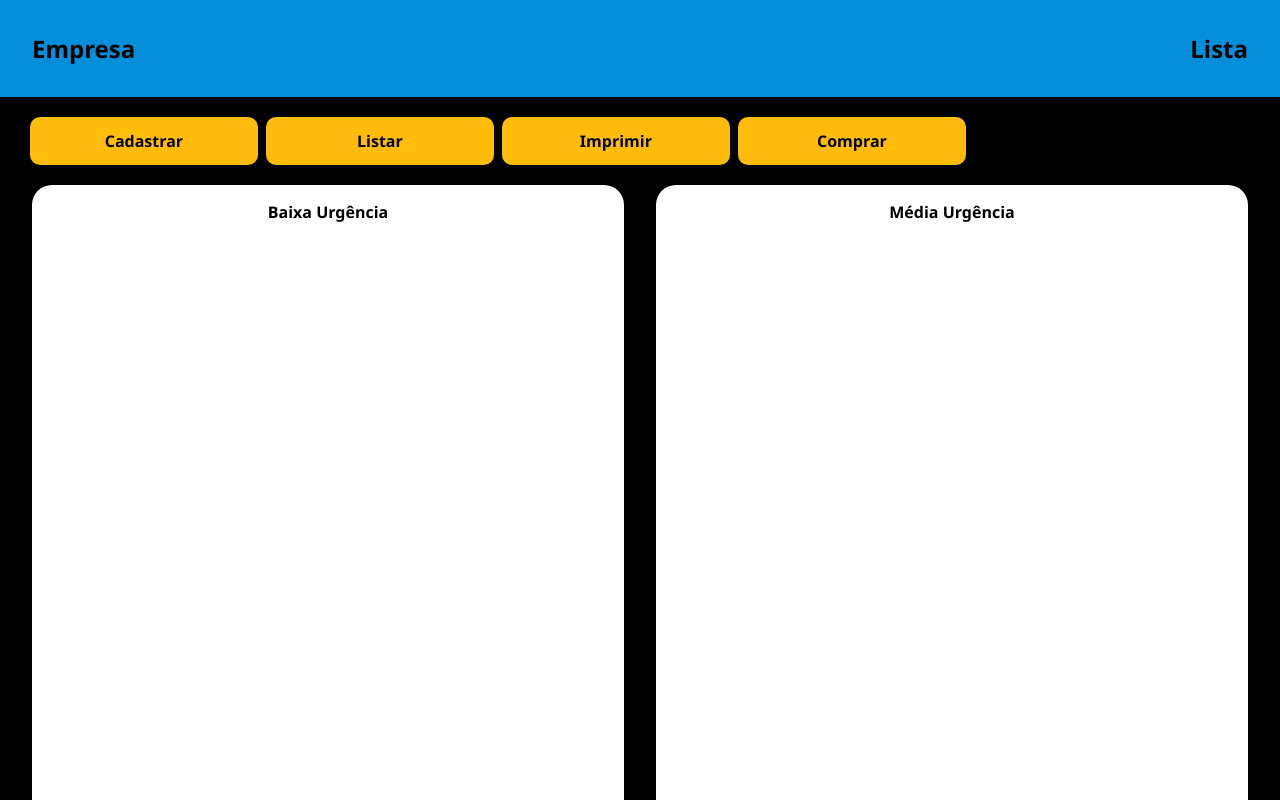
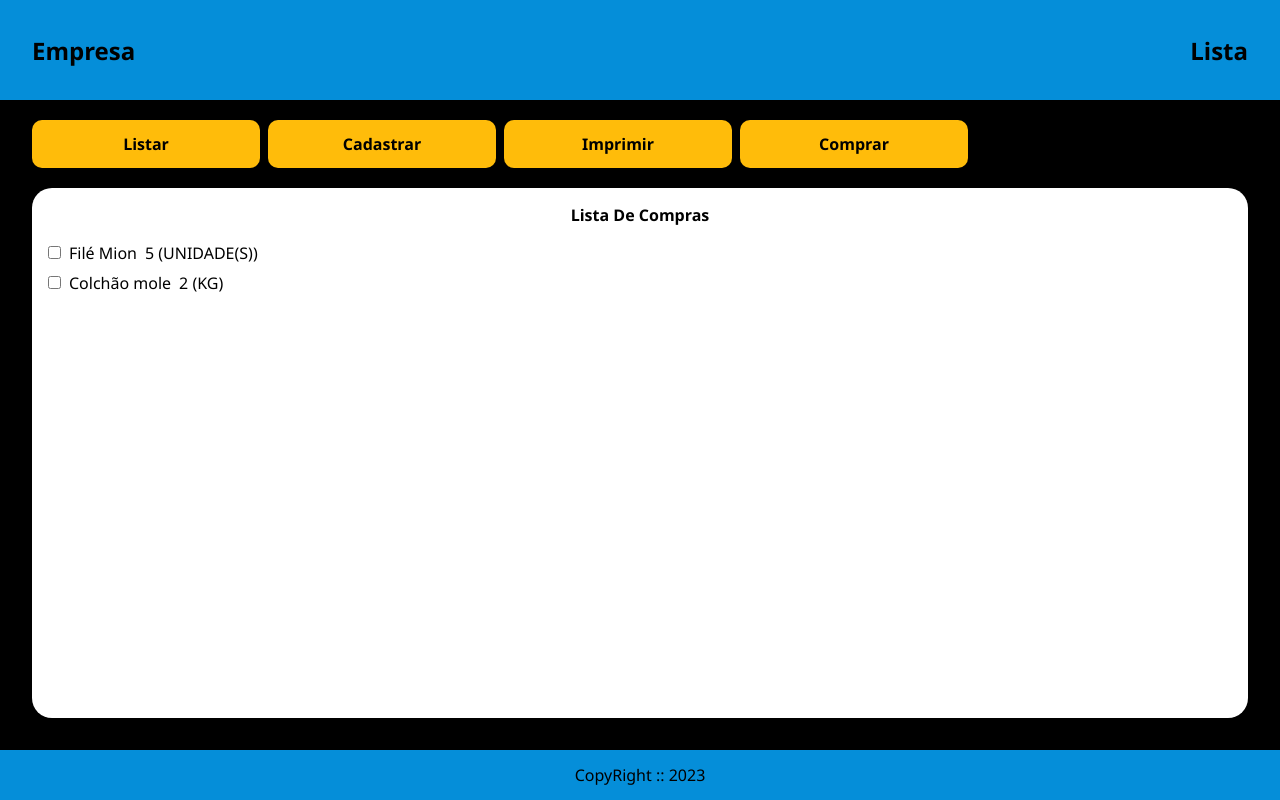
Before and after one commit to OsmairS3t/shoppinglist, a Next.js app: page / in a window 1280 px wide. Built offline with nearby package versions, Linux system fonts and the light colour scheme.

Commit message:
Updated List

```diff
--- a/src/pages/index.tsx
+++ b/src/pages/index.tsx
@@ -2,6 +2,7 @@ import Head from 'next/head'
 import { Inter } from 'next/font/google'
 import Link from 'next/link'
 import styles from '@/styles/Home.module.css'
+import List from './screens/list'
 
 const inter = Inter({ subsets: ['latin'] })
 
@@ -14,8 +15,8 @@ export default function Home() {
         <meta name="viewport" content="width=device-width, initial-scale=1" />
         <link rel="icon" href="/favicon.ico" />
       </Head>
+
       <main className={styles.main}>
-
         <div className={styles.header}>
           <div className={styles.textHeader}>Empresa</div>
           <div className={styles.textHeader}>Lista</div>
@@ -23,23 +24,14 @@ export default function Home() {
 
         <div className={styles.page}>
           <div className={styles.menu}>
+            <Link className={styles.itemMenu} href="/">Listar</Link>
             <Link className={styles.itemMenu} href="/">Cadastrar</Link>
-            <Link className={styles.itemMenu} href="/">Listar</Link>
             <Link className={styles.itemMenu} href="/">Imprimir</Link>
             <Link className={styles.itemMenu} href="/">Comprar</Link>
           </div>
 
           <div className={styles.content}>
-            <div className={styles.blockContent}>
-              <div className={styles.titleBlockContent}>Baixa Urgência</div>
-
-            </div>
-            <div className={styles.blockContent}>
-              <div className={styles.titleBlockContent}>Média Urgência</div>
-            </div>
-            <div className={styles.blockContent}>
-              <div className={styles.titleBlockContent}>Alta Urgência</div>
-            </div>
+            <List />
           </div>
         </div>
 
--- /dev/null
+++ b/src/pages/screens/list.tsx
@@ -0,0 +1,30 @@
+import React, { useState } from 'react';
+import { IBuy, IProduct } from '@/utils/interface';
+import { Buy, Type } from '@/utils/database';
+
+import styles from '../../styles/List.module.css';
+
+export default function List() {
+    const [buy, setBuy] = useState<IBuy[]>(Buy);
+
+    return (
+        <div className={styles.container}>
+            <div className={styles.title}>Lista de Compras</div>
+            {/* {
+                Type.map(t => (
+                    const listBuy = buy.filter(b => b.type === t.name)
+                    listBuy && <div>{t.name}</div>
+                ))
+            } */}
+
+            {buy.map(b => (
+                <div className={styles.product}>
+                    <div><input type='checkbox' /></div>
+                    <div>{b.product.name}</div>
+                    <div>{b.amount} ({b.product.unit})</div>
+                </div>
+            ))}
+        </div>
+    )
+
+}
--- a/src/styles/Home.module.css
+++ b/src/styles/Home.module.css
@@ -3,8 +3,8 @@
   flex-direction: column;
   justify-content: space-between;
   align-items: center;
+  width: 100vw;
   height: 100vh;
-  min-height: 100vh;
   background-color: var(--background);
 }
 
@@ -12,6 +12,7 @@
   width: 100%;
   height: 6.25rem;
   padding: 2rem;
+  position: fixed;
   background-color: var(--bg-header);
   display: flex;
   flex-direction: row;
@@ -28,8 +29,9 @@
 .page {
   width: 100%;
   height: 100%;
-  padding-left: 1.87rem;
-  padding-right: 1.87rem;
+  margin-top: 4.25rem;
+  margin-bottom: 3.12rem;
+  padding: 2rem;
   display: flex;
   flex-direction: column;
   justify-content: flex-start;
@@ -70,29 +72,19 @@
   flex-direction: row;
   justify-content: center;
   flex-wrap: wrap;
+  width: 100%;
+  height: 100%;
   gap: 2rem;
   align-items: center;
   font-family: 'Segoe UI', Tahoma, Geneva, Verdana, sans-serif;
-}
-
-.blockContent {
-  width: 37rem;
-  height: 45rem;
-  background-color: var(--bg-blockContent);
-  border-radius: 1.25rem;
-  padding: 1rem;
-}
-
-.titleBlockContent {
-  width: 100%;
-  text-align: center;
-  font-weight: bold;
 }
 
 .footer {
   width: 100%;
   height: 3.12rem;
   background-color: var(--bg-footer);
+  position: fixed;
+  bottom: 0;
   display: flex;
   flex-direction: row;
   align-items: center;
--- /dev/null
+++ b/src/styles/List.module.css
@@ -0,0 +1,22 @@
+.container {
+    width: 100%;
+    height: 100%;
+    padding: 1rem;
+    background-color: var(--bg-blockContent);
+    border-radius: 1.25rem;
+}
+
+.title {
+    width: 100%;
+    text-align: center;
+    font-weight: bold;
+    margin-bottom: 1rem;
+    text-transform: capitalize;
+}
+
+.product {
+    display: flex;
+    flex-direction: row;
+    margin-bottom: 0.5rem;
+    gap: 0.5rem;
+}
--- /dev/null
+++ b/src/utils/database.ts
@@ -0,0 +1,58 @@
+export const Unit = [
+    { name: 'KG' },
+    { name: 'PACOTE(S)' },
+    { name: 'SACA(S)' },
+    { name: 'UNIDADE(S)' },
+    { name: 'LITRO(S)' },
+    { name: 'BARRA(S)' },
+]
+
+export const Type = [
+    { name: 'BEBIDAS' },
+    { name: 'CARNES' },
+    { name: 'FRUTOS DO MAR' },
+    { name: 'OLEOS' },
+    { name: 'TEMPEROS' },
+]
+
+export const Product = [
+    {
+        id: 'a',
+        name: 'Filé Mion',
+        unit: 'UNIDADE(S)',
+        price: 45
+    },
+    {
+        id: 'b',
+        name: 'Colchão mole',
+        unit: 'KG',
+        price: 25
+    },
+]
+
+export const Buy = [
+    {
+        id: 'aa',
+        type: 'CARNES',
+        product: {
+            id: 'a',
+            name: 'Filé Mion',
+            unit: 'UNIDADE(S)',
+            price: 45
+        },
+        amount: 5,
+        price: 250
+    },
+    {
+        id: 'ab',
+        type: 'CARNES',
+        product: {
+            id: 'b',
+            name: 'Colchão mole',
+            unit: 'KG',
+            price: 25
+        },
+        amount: 2,
+        price: 50
+    },
+]
--- /dev/null
+++ b/src/utils/interface.ts
@@ -0,0 +1,22 @@
+export interface IUnit {
+    name: string;
+}
+
+export interface IType {
+    name: string;
+}
+
+export interface IProduct {
+    id: string;
+    name: string;
+    unit: string;
+    price: number;
+}
+
+export interface IBuy {
+    id: string;
+    type: string;
+    product: IProduct;
+    amount: number;
+    price: number;
+}
```
